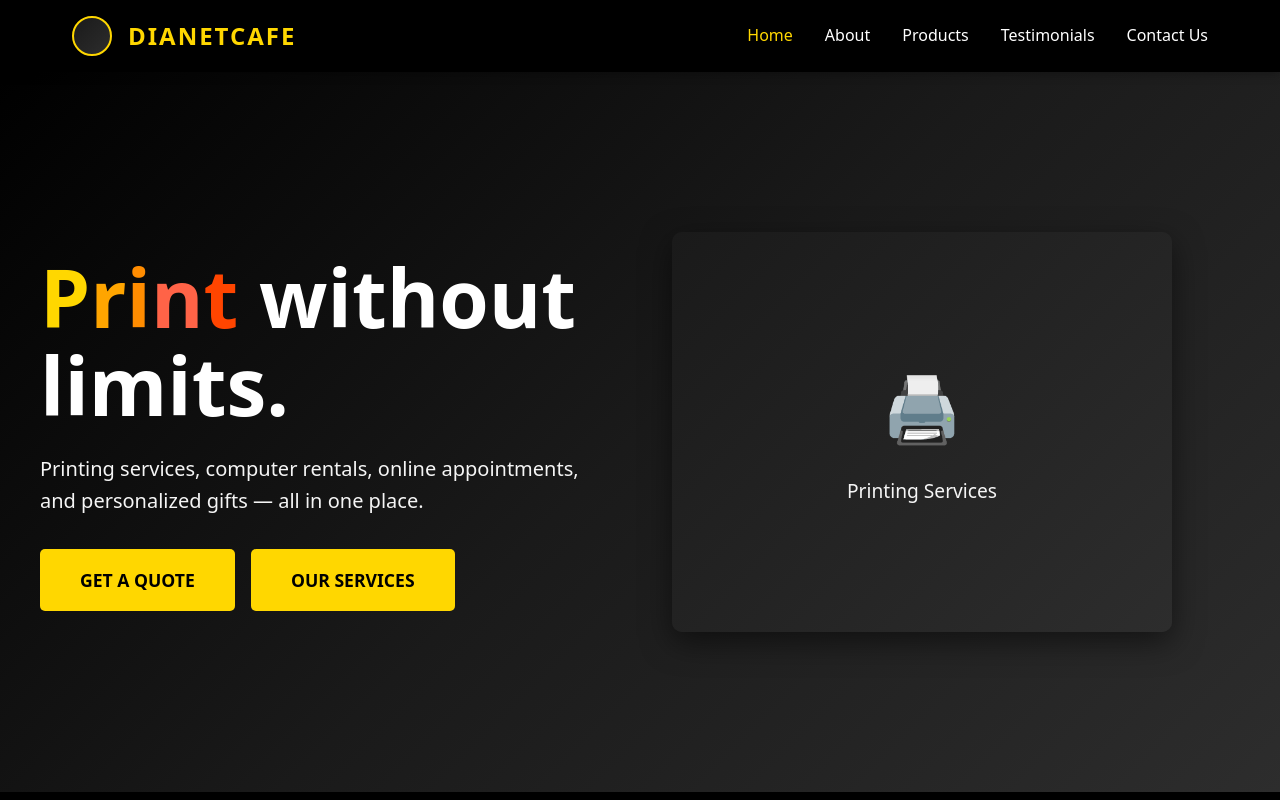
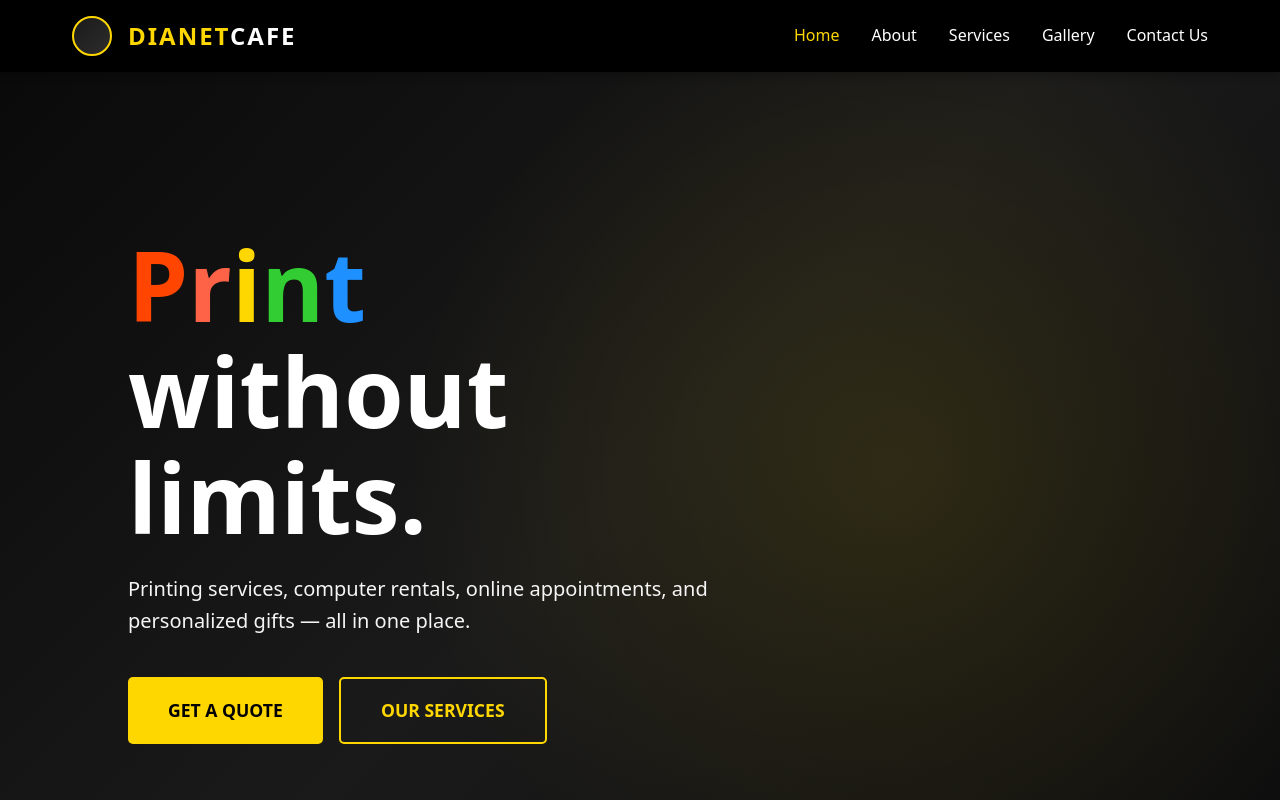
Before and after one commit to KHPASCUA/Itec_dev, a React (Vite) app: page / in a window 1280 px wide. Shown: the top 800 px of the page. Built offline with nearby package versions, Linux system fonts and the light colour scheme.

Commit message:
Update homepage hero to match Figma design: full-width dark background, colorful Print headline, new button styles, updated navbar logo and links

```diff
--- a/src/components/Navbar.jsx
+++ b/src/components/Navbar.jsx
@@ -10,7 +10,7 @@ const Navbar = () => {
         <div className="navbar-logo">
           <NavLink to="/" className="navbar-logo-link">
             <div className="circular-logo-small"></div>
-            <span className="logo-text">DIANETCAFE</span>
+            <span className="logo-text"><span className="logo-yellow">DIANET</span><span className="logo-white">CAFE</span></span>
           </NavLink>
         </div>
         <button
@@ -27,8 +27,8 @@ const Navbar = () => {
         <ul className={`navbar-menu ${isOpen ? 'open' : ''}`}>
           <li><NavLink to="/" className={({ isActive }) => isActive ? 'active' : ''} onClick={() => setIsOpen(false)}>Home</NavLink></li>
           <li><NavLink to="/about" className={({ isActive }) => isActive ? 'active' : ''} onClick={() => setIsOpen(false)}>About</NavLink></li>
-          <li><NavLink to="/products" className={({ isActive }) => isActive ? 'active' : ''} onClick={() => setIsOpen(false)}>Products</NavLink></li>
-          <li><NavLink to="/testimonials" className={({ isActive }) => isActive ? 'active' : ''} onClick={() => setIsOpen(false)}>Testimonials</NavLink></li>
+          <li><NavLink to="/products" className={({ isActive }) => isActive ? 'active' : ''} onClick={() => setIsOpen(false)}>Services</NavLink></li>
+          <li><NavLink to="/testimonials" className={({ isActive }) => isActive ? 'active' : ''} onClick={() => setIsOpen(false)}>Gallery</NavLink></li>
           <li><NavLink to="/contact" className={({ isActive }) => isActive ? 'active' : ''} onClick={() => setIsOpen(false)}>Contact Us</NavLink></li>
         </ul>
       </div>
--- a/src/index.css
+++ b/src/index.css
@@ -108,8 +108,15 @@ button {
 .navbar-logo .logo-text {
   font-size: 1.5rem;
   font-weight: 700;
+  letter-spacing: 2px;
+}
+
+.logo-yellow {
   color: var(--yellow);
-  letter-spacing: 2px;
+}
+
+.logo-white {
+  color: var(--white);
 }
 
 .navbar-toggle {
@@ -155,34 +162,49 @@ button {
 
 /* Hero */
 .hero {
-  background: linear-gradient(135deg, #000000 0%, #1a1a1a 50%, #2d2d2d 100%);
-  padding: 8rem 2rem;
-  min-height: 90vh;
+  background: linear-gradient(135deg, #0a0a0a 0%, #1a1a1a 50%, #0d0d0d 100%);
+  padding: 8rem 0 6rem 10%;
+  min-height: 100vh;
   display: flex;
   align-items: center;
+  position: relative;
+  overflow: hidden;
 }
 
-.hero-container {
-  max-width: 1200px;
-  margin: 0 auto;
-  display: grid;
-  grid-template-columns: 1fr 1fr;
-  gap: 4rem;
-  align-items: center;
+.hero::before {
+  content: '';
+  position: absolute;
+  top: 0;
+  left: 0;
+  right: 0;
+  bottom: 0;
+  background: radial-gradient(circle at 70% 50%, rgba(255, 215, 0, 0.1) 0%, transparent 50%);
+  pointer-events: none;
+}
+
+.hero-content {
+  max-width: 650px;
+  position: relative;
+  z-index: 1;
 }
 
 .hero-content h1 {
-  font-size: 5rem;
-  color: var(--yellow);
-  margin-bottom: 1.5rem;
+  font-size: 6rem;
   font-weight: 800;
   line-height: 1.1;
+  margin-bottom: 1.5rem;
+  color: var(--white);
+}
+
+.print-letter {
+  display: inline-block;
 }
 
 .hero-content p {
   font-size: 1.25rem;
   color: var(--off-white);
-  margin-bottom: 2rem;
+  margin-bottom: 2.5rem;
+  line-height: 1.6;
 }
 
 .hero-buttons {
@@ -190,7 +212,7 @@ button {
   gap: 1rem;
 }
 
-.cta-button {
+.cta-button-yellow {
   background-color: var(--yellow);
   color: var(--black);
   border: none;
@@ -202,37 +224,26 @@ button {
   cursor: pointer;
 }
 
-.cta-button:hover {
+.cta-button-yellow:hover {
   background-color: var(--yellow-dark);
   transform: translateY(-2px);
 }
 
-.hero-image-placeholder {
-  width: 100%;
-  max-width: 500px;
-  height: 400px;
-  background: linear-gradient(135deg, var(--dark-gray) 0%, var(--medium-gray) 100%);
-  border-radius: 10px;
-  box-shadow: 0 10px 30px rgba(0, 0, 0, 0.5);
-  display: flex;
-  align-items: center;
-  justify-content: center;
+.cta-button-transparent {
+  background-color: transparent;
+  color: var(--yellow);
+  border: 2px solid var(--yellow);
+  padding: 1.2rem 2.5rem;
+  font-size: 1.1rem;
+  font-weight: 700;
+  border-radius: 5px;
+  transition: background-color 0.3s ease, transform 0.2s ease, border-color 0.3s ease;
+  cursor: pointer;
 }
 
-.placeholder-content {
-  text-align: center;
-  color: var(--off-white);
-}
-
-.placeholder-icon {
-  font-size: 4rem;
-  display: block;
-  margin-bottom: 1rem;
-}
-
-.placeholder-content p {
-  font-size: 1.2rem;
-  margin: 0;
+.cta-button-transparent:hover {
+  background-color: rgba(255, 215, 0, 0.1);
+  transform: translateY(-2px);
 }
 
 /* About Hero */
@@ -1116,14 +1127,12 @@ button {
     font-size: 2rem;
   }
 
-  .hero-container,
-  .contact-content {
-    grid-template-columns: 1fr;
-    gap: 2rem;
+  .hero-content h1 {
+    font-size: 4rem;
   }
 
-  .hero-image {
-    order: -1;
+  .hero {
+    padding: 6rem 0 4rem 8%;
   }
 
   .services-grid {
@@ -1188,16 +1197,25 @@ button {
   }
 
   .hero {
-    padding: 4rem 1rem;
+    padding: 5rem 0 3rem 5%;
     min-height: auto;
   }
 
   .hero-content h1 {
-    font-size: 2.5rem;
+    font-size: 3rem;
   }
 
   .hero-content p {
     font-size: 1rem;
+  }
+
+  .hero-buttons {
+    flex-direction: column;
+  }
+
+  .cta-button-yellow,
+  .cta-button-transparent {
+    width: 100%;
   }
 
   .about,
--- a/src/pages/Home.jsx
+++ b/src/pages/Home.jsx
@@ -2,28 +2,20 @@ const Home = () => {
   return (
     <>
       <section className="hero">
-        <div className="hero-container">
         <div className="hero-content">
           <h1>
-              <span className="print-letter" style={{ color: '#FFD700' }}>P</span>
-              <span className="print-letter" style={{ color: '#FFA500' }}>r</span>
-              <span className="print-letter" style={{ color: '#FF8C00' }}>i</span>
-              <span className="print-letter" style={{ color: '#FF6347' }}>n</span>
-              <span className="print-letter" style={{ color: '#FF4500' }}>t</span>
-              <span className="print-letter" style={{ color: '#FFD700' }}> </span>
+            <span className="print-letter" style={{ color: '#FF4500' }}>P</span>
+            <span className="print-letter" style={{ color: '#FF6347' }}>r</span>
+            <span className="print-letter" style={{ color: '#FFD700' }}>i</span>
+            <span className="print-letter" style={{ color: '#32CD32' }}>n</span>
+            <span className="print-letter" style={{ color: '#1E90FF' }}>t</span>
+            <br />
             <span className="print-letter" style={{ color: '#ffffff' }}>without limits.</span>
           </h1>
           <p>Printing services, computer rentals, online appointments, and personalized gifts — all in one place.</p>
           <div className="hero-buttons">
-              <button className="cta-button">GET A QUOTE</button>
-              <button className="cta-button" onClick={() => document.getElementById('services').scrollIntoView({ behavior: 'smooth' })}>OUR SERVICES</button>
-            </div>
-          </div>
-          <div className="hero-image-placeholder">
-            <div className="placeholder-content">
-              <span className="placeholder-icon">🖨️</span>
-              <p>Printing Services</p>
-            </div>
+            <button className="cta-button-yellow">GET A QUOTE</button>
+            <button className="cta-button-transparent" onClick={() => document.getElementById('services').scrollIntoView({ behavior: 'smooth' })}>OUR SERVICES</button>
           </div>
         </div>
       </section>
```
Lines whose indentation alone changed are shown as unchanged.
